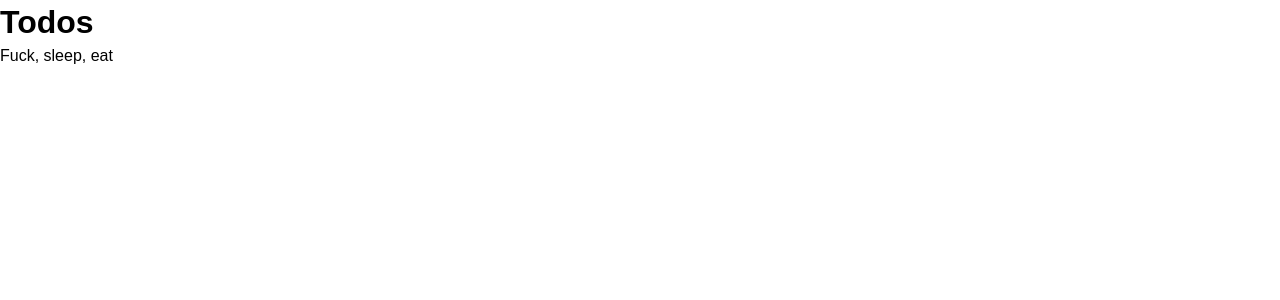
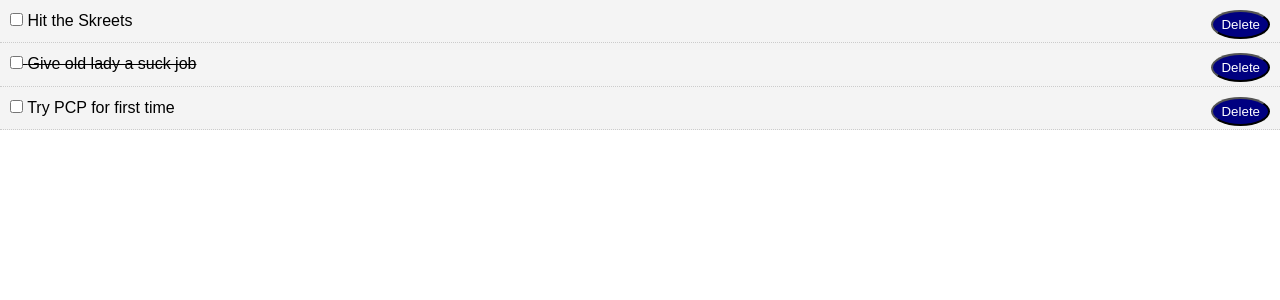
Before and after one commit to grantkyle/react_tutorial, a React (Create React App) app in the folder my-app/: page / in a window 1280 px wide. Shown: the top 300 px of the page. Built offline with nearby package versions, Linux system fonts and the light colour scheme.

Commit message:
adding check boxes and delete button

```diff
--- a/my-app/src/App.js
+++ b/my-app/src/App.js
@@ -13,7 +13,7 @@ class App extends Component {
             },{
                 id: 2,
                 title: 'Give old lady a suck job',
-                completed: false
+                completed: true
             },{
                 id: 3,
                 title: 'Try PCP for first time',
@@ -21,11 +21,27 @@ class App extends Component {
             },
         ]
     }
+    // Toggle complete off and on
+    toggleComplete = (id) => {
+        this.setState( {todos: this.state.todos.map(todo => {
+            if(todo.id === id) {
+                todo.completed = !todo.completed
+            }
+            return todo;
+        })} );
+    }
+
+    // Delete Todo
+    deleteTodo = (id) => {
+        this.setState({ todos:[...this.state.todos.filter(todo => todo.id
+            !== id)] });
+    }
 
     render() {
         return (
             <div className="App">
-                <Todos />
+                <Todos todos={this.state.todos} toggleComplete={this.toggleComplete}
+                deleteTodo={this.deleteTodo} />
             </div>
         );
     }
--- /dev/null
+++ b/my-app/src/components/TodoItem.js
@@ -0,0 +1,46 @@
+import React, { Component } from 'react'
+import PropTypes from 'prop-types';
+
+export class TodoItem extends Component {
+    getStyle = () => {
+        return {
+            background: '#f4f4f4',
+            padding: '10px',
+            borderBottom: '1px #ccc dotted',
+            textDecoration: this.props.todo.completed ?
+            'line-through' : 'none'
+        }
+    }
+
+    render() {
+        const { id, title } = this.props.todo;
+        return (
+            <div style={this.getStyle()}>
+                <p>
+                <input type ="checkbox" onChange={this.props.toggleComplete.bind
+                (this, id)}/> {' '}
+                {title}
+                <button onClick={this.props.deleteTodo.bind(this, id)}
+                style={buttonStyle}>Delete</button>
+                </p>
+            </div>
+        )
+    }
+}
+
+
+// PropTypes
+TodoItem.propTypes = {
+    todo: PropTypes.object.isRequired
+}
+
+const buttonStyle = {
+    background: 'navy',
+    color: '#fff',
+    padding: '5px 8px',
+    borderRadius: '50%',
+    cursor: 'pointer',
+    float: 'right'
+}
+
+export default TodoItem
--- a/my-app/src/components/Todos.js
+++ b/my-app/src/components/Todos.js
@@ -1,14 +1,21 @@
 import React, { Component } from 'react';
+import TodoItem from './TodoItem';
+import PropTypes from 'prop-types';
 
 class Todos extends Component {
+
     render() {
-        return (
-            <div>
-                <h1>Todos</h1>
-                <ul>Fuck, sleep, eat</ul>
-            </div>
-        );
+        return this.props.todos.map((todo) => (
+            <TodoItem key={todo.id} todo={todo} toggleComplete=
+            {this.props.toggleComplete} deleteTodo={this.props.deleteTodo}/>
+
+        ));
     }
 }
 
+// PropTypes
+Todos.propTypes = {
+    todos: PropTypes.array.isRequired
+}
+
 export default Todos;
```
